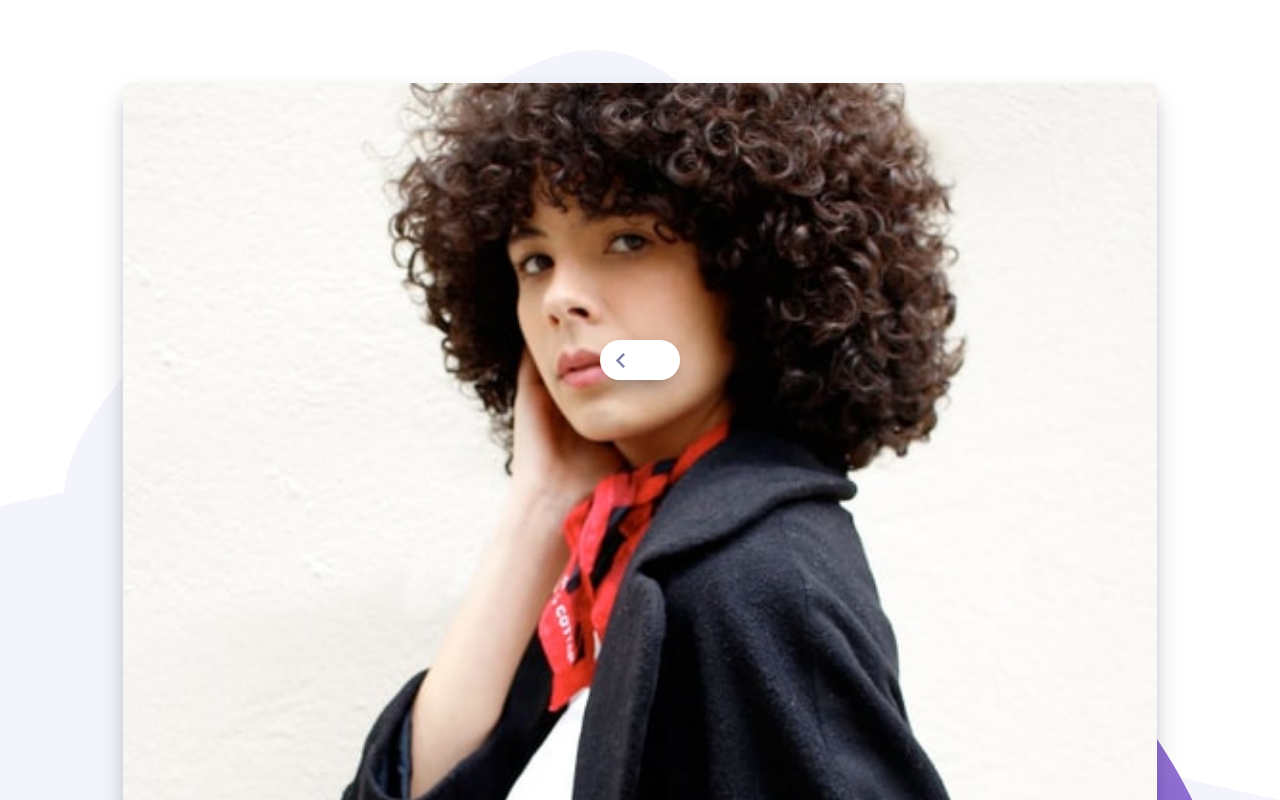
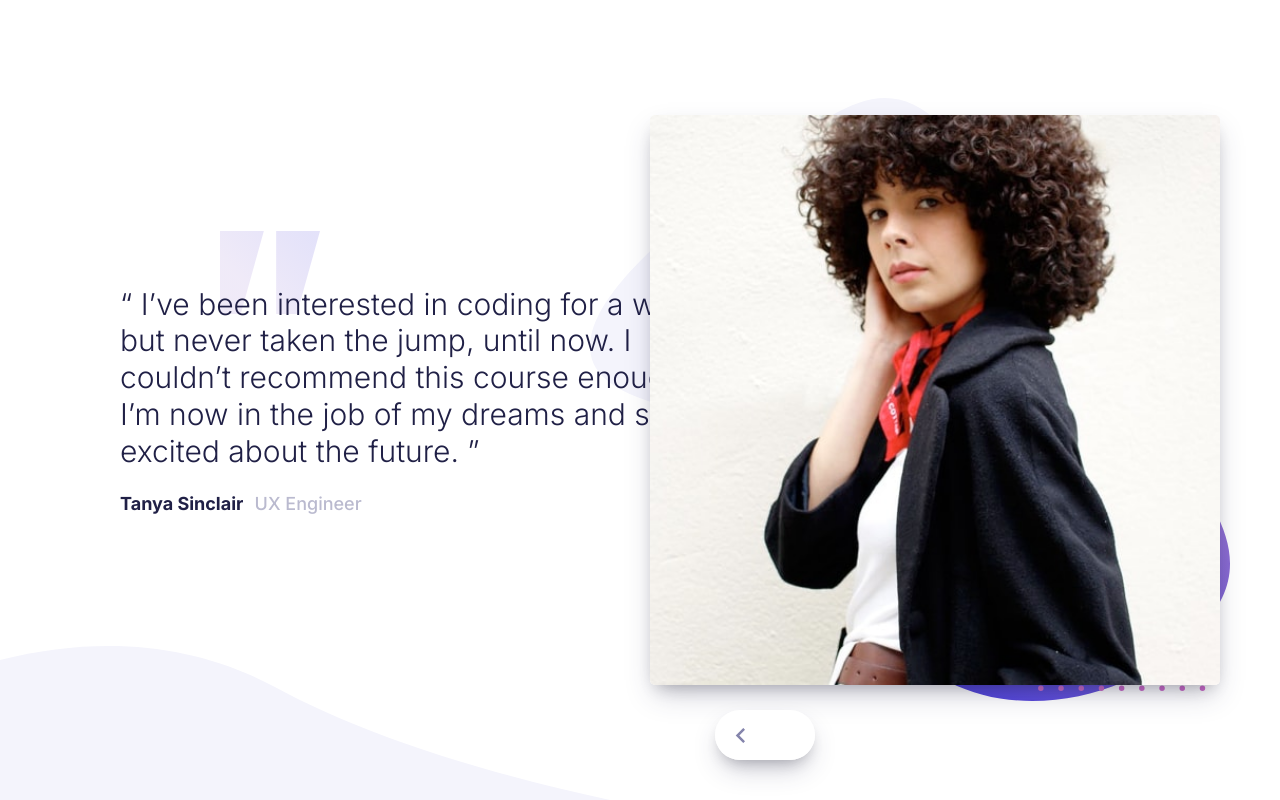
Before and after one commit to CarolGMilano/code-slider, a plain HTML site: page index.html in a window 1280 px wide. Shown: the top 800 px of the page. Drawn offline with Linux system fonts and the light colour scheme.

Commit message:
adicionando alterações

```diff
--- /dev/null
+++ b/assets/css/desktop/body.css
@@ -0,0 +1,9 @@
+@media screen and (min-width: 1000px) {
+    body {
+        background: url('../../img/pattern-bg.svg') no-repeat right 50px center/50%, url('../../img/pattern-curve.svg') no-repeat bottom left, var(--white);
+
+        display: flex;
+        align-items: center;
+        justify-content: center;
+    }
+}
--- /dev/null
+++ b/assets/css/desktop/main-btns.css
@@ -0,0 +1,15 @@
+@media screen and (min-width: 1000px) {
+    .btns {
+        position: absolute;
+        top: 710px;
+        left: calc(59vw - 40px);
+
+        border-radius: 30px;
+    }
+
+    .btns__previous,
+    .btns__next {
+        width: 50px;
+        height: 50px;
+    }
+}
--- a/assets/css/desktop/main-card.css
+++ b/assets/css/desktop/main-card.css
@@ -0,0 +1,47 @@
+@media screen and (min-width: 1000px) {
+    .card {
+        flex-direction: row-reverse;
+
+        padding: 0;
+        margin-right: -60px;
+    }
+
+    .card__img {
+        width: 570px;
+        height: 570px;
+    }
+
+    .card__container {
+        background: url('../../img/pattern-quotes.svg') no-repeat left 100px top 25px/100px;
+
+        padding: 5rem 0;
+    }
+
+    .card__container .container__text {
+        font-size: 30px;
+        text-align: start;
+
+        width: 600px;
+
+        margin-right: -70px;
+
+        line-height: 2.3rem;
+    }
+
+    .container__data {
+        display: flex;
+        flex-direction: row;
+
+        align-items: center;
+    }
+
+    .container__data .data__name {
+        font-size: 18px;
+
+        padding-right: .7rem;
+    }
+
+    .container__data .data__carrer {
+        font-size: 18px;
+    }
+}
--- a/assets/css/mobile/main-card.css
+++ b/assets/css/mobile/main-card.css
@@ -30,16 +30,21 @@
     color: var(--dark-blue);
 }
 
-.card__container .container__name {
+.container__data {
+    display: flex;
+    flex-direction: column;
+
+    margin-top: 1.5rem;
+}
+
+.container__data .data__name {
     font-weight: 700;
     font-size: 16px;
     text-align: center;
     color: var(--dark-blue);
-
-    margin-top: 1.5rem;
 }
 
-.card__container .container__carrer {
+.container__data .data__carrer {
     font-weight: 500;
     font-size: 15px;
     text-align: center;
--- a/assets/css/style.css
+++ b/assets/css/style.css
@@ -3,6 +3,10 @@
 @import url('mobile/body.css');
 @import url('mobile/main-card.css');
 @import url('mobile/main-btns.css');
+
+@import url('desktop/body.css');
+@import url('desktop/main-card.css');
+@import url('desktop/main-btns.css');
 
 :root {
     --dark-blue: hsl(240, 38%, 20%);
--- a/index.html
+++ b/index.html
@@ -22,8 +22,11 @@
                     <blockquote>
                         <h1 class="container__text">“ I’ve been interested in coding for a while but never taken the jump, until now. I couldn’t recommend this course enough. I’m now in the job of my dreams and so excited about the future. ”</h1>
                     </blockquote>
-                    <h2 class="container__name">Tanya Sinclair</h2>
-                    <p class="container__carrer">UX Engineer</p>
+
+                    <div class="container__data">
+                        <h2 class="data__name">Tanya Sinclair</h2>
+                        <p class="data__carrer">UX Engineer</p>
+                    </div>
                 </div>
             </section>
 
```
